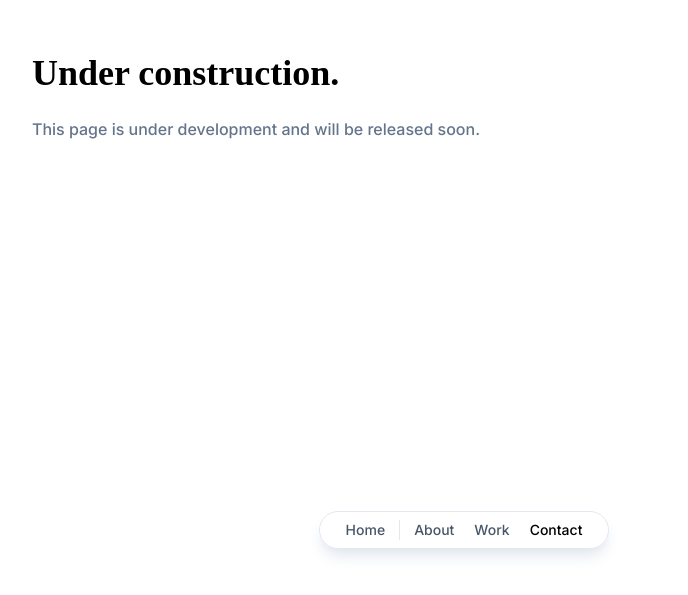
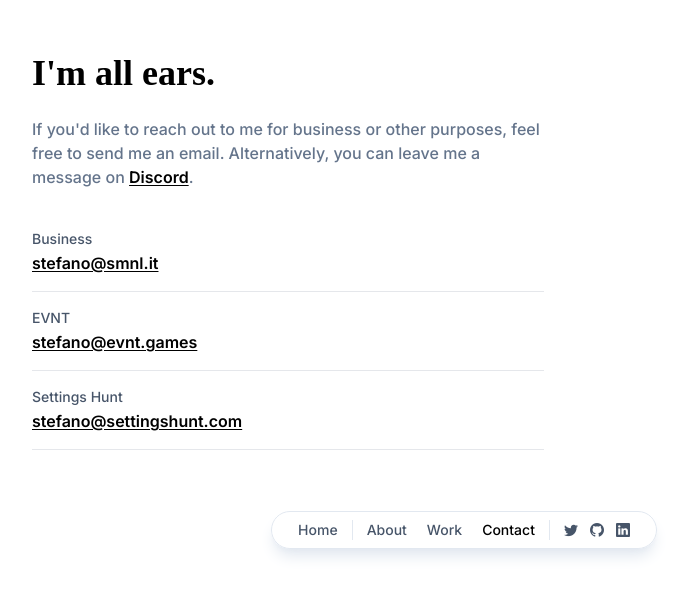
Before and after one commit to smonolo/smnl.it, a Next.js app: page /contact in a window 1280 px wide. Shown: the part 187-782 px from the top of the page, without its empty margins (176-864 px from the left). Built offline with nearby package versions, Linux system fonts and the light colour scheme; a web font is replaced by a local one.

Commit message:
add contact page; add socials to navigation

```diff
--- a/src/components/shared/Navigation/index.tsx
+++ b/src/components/shared/Navigation/index.tsx
@@ -3,11 +3,13 @@ import { useRouter } from 'next/router';
 import { Fragment } from 'react';
 
 import data from '@/data/shared/navigation.json';
+import homeData from '@/data/home.json';
 
 export default function Navigation() {
     const router = useRouter();
     const isHome = router.asPath === '/';
     const itemClass = 'px-2.5 py-2 text-sm font-medium hover:text-black transition-colors';
+    const dividerClass = 'h-5 w-px bg-slate-200 mx-1';
 
     return (
         <div className='absolute mx-auto rounded-full inset-x-0 bottom-16 shadow-lg shadow-slate-200 px-4 w-fit backdrop-blur border-solid border border-slate-200'>
@@ -19,7 +21,7 @@ export default function Navigation() {
                                 Home
                             </div>
                         </Link>
-                        <div className='h-5 w-px bg-slate-200 mx-1' />
+                        <div className={dividerClass} />
                     </Fragment>
                 )}
                 {data.items.map((item, index) => (
@@ -32,6 +34,24 @@ export default function Navigation() {
                         </div>
                     </Link>
                 ))}
+                {!isHome && (
+                    <Fragment>
+                        <div className={dividerClass} />
+                        <div className='px-2.5 flex items-center gap-3'>
+                            {homeData.socials.map(social => (
+                                <Link
+                                    key={social.name}
+                                    href={social.url}
+                                    target='_blank'
+                                >
+                                    <div className='text-sm text-slate-600 hover:text-black transition-colors'>
+                                        <i className={`bi bi-${social.icon}`} />
+                                    </div>
+                                </Link>
+                            ))}
+                        </div>
+                    </Fragment>
+                )}
             </div>
         </div>
     );
--- /dev/null
+++ b/src/data/contact.json
@@ -0,0 +1,16 @@
+{
+    "emails": [
+        {
+            "label": "Business",
+            "email": "stefano@smnl.it"
+        },
+        {
+            "label": "EVNT",
+            "email": "stefano@evnt.games"
+        },
+        {
+            "label": "Settings Hunt",
+            "email": "stefano@settingshunt.com"
+        }
+    ]
+}
--- a/src/pages/contact.tsx
+++ b/src/pages/contact.tsx
@@ -1,16 +1,40 @@
 import Layout from "@/components/shared/Layout";
+import Outlink from "@/components/ui/Outlink";
 import Text from "@/components/ui/Text";
 import Title from "@/components/ui/Title";
+
+import data from '@/data/contact.json';
 
 export default function Contact() {
     return (
         <Layout>
             <div className='max-w-lg'>
-                <Title>Under construction.</Title>
+                <Title>I'm all ears.</Title>
                 <div className='mt-6'>
                     <Text>
-                        This page is under development and will be released soon.
+                        If you'd like to reach out to me for business or other purposes,
+                        feel free to send me an email. Alternatively, you can leave me a
+                        message on{' '}
+                        <Outlink href='https://discord.com/users/191598787410526208'>Discord</Outlink>
+                        .
                     </Text>
+                </div>
+                <div className='mt-6'>
+                    {data.emails.map(({ label, email }, index) => (
+                        <div
+                            key={index}
+                            className='border-solid border-b py-4'
+                        >
+                            <div className='text-slate-600 text-sm font-medium'>
+                                {label}
+                            </div>
+                            <a href={`mailto:${email}`}>
+                                <div className='mt-0.5 text-black font-semibold underline underline-offset-2'>
+                                    {email}
+                                </div>
+                            </a>
+                        </div>
+                    ))}
                 </div>
             </div>
         </Layout>
```
